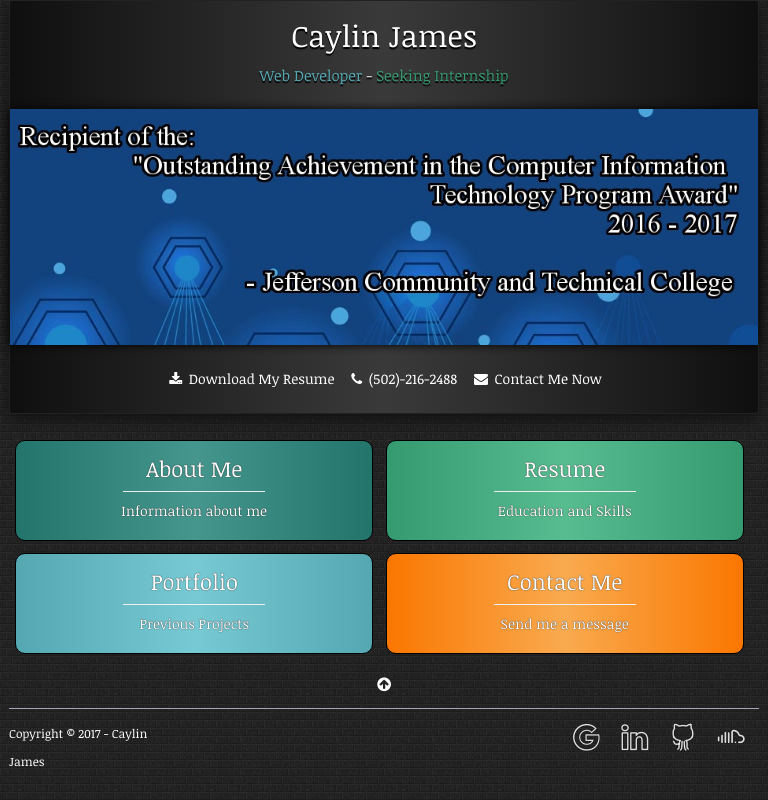
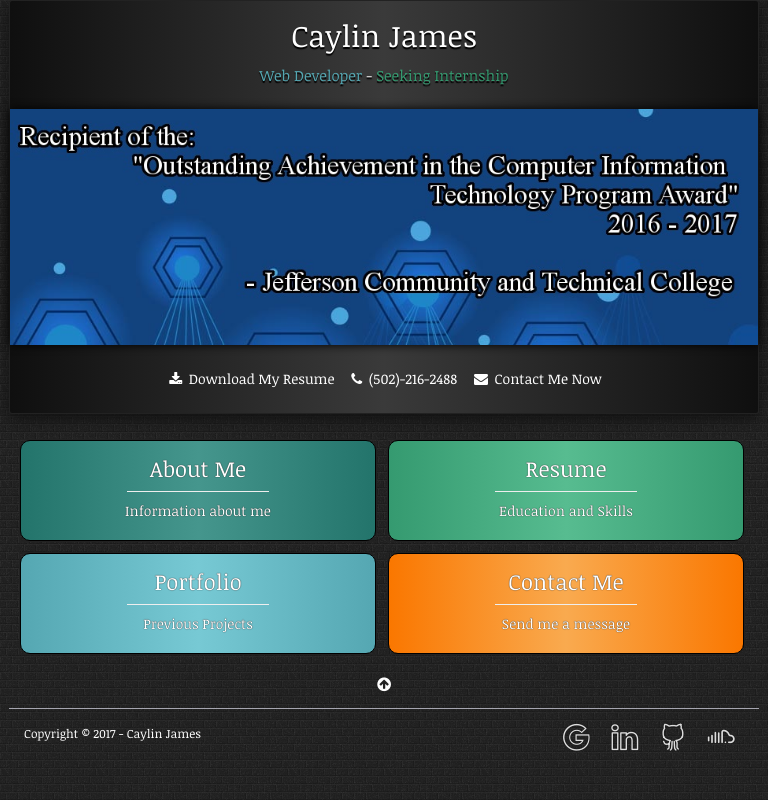
Before and after one commit to pwnrod/caylinjames, a PHP site: page / in a window 768 px wide. Run offline with PHP 8.4, Linux system fonts and the light colour scheme; some libraries are stand-ins or nearby versions.

Commit message:
Added additional media queries for better tablet sized responsiveness

```diff
--- a/css/myStyle.css
+++ b/css/myStyle.css
@@ -45,6 +45,7 @@ a, a:visited {
 /*** HEADER STYLES ***/
 
 header .container {
+    background: #191919;
     background: -webkit-linear-gradient(left, #0f0f0f, #3a3a3a, #0f0f0f);
     border-radius: 3px;
     box-shadow: 0px 5px 15px #111;
@@ -118,7 +119,7 @@ header .quickInfo a {
 
 .box {
     width: 24%;
-    margin: 10px 0.5%;
+    margin: 10px .5%;
     float: left;
     text-align: center;
     text-shadow: 0 0 2px #000;
@@ -355,7 +356,7 @@ footer .container {
 }
 
 footer .social {
-    padding-left: 100px;
+    padding-left: 90px;
     margin-top: 5px;
 }
 
@@ -390,6 +391,9 @@ footer .social a:hover {
     }
     nav .container .row {
       margin: 0;
+    }
+    #tabs {
+      padding: 0 !important;
     }
     .box {
       width: 100% !important;
@@ -432,6 +436,9 @@ footer .social a:hover {
     header .logo p.lsub {
         font-size: 15px;
     }
+    #tabs {
+     padding-left: 5px !important;
+    }
     .box {
       width: 48%;
       margin: 5px 0.7%;
@@ -452,14 +459,18 @@ footer .social a:hover {
     }
     footer .social {
         padding-left: 0px !important;
+    }
+    #fcontent {
+        max-width: 746px;
+        padding-right: 0px !important;
     };
 }
 
 
 @media (min-width: 768px) and (max-width: 991px){
-  footer .social {
-    padding-left: 35px !important;
-  };
+footer .social {
+    padding-left: 30px !important;
+};
 }
 
 @media (max-width: 991px){
--- a/index.php
+++ b/index.php
@@ -81,7 +81,7 @@ $mailgun = new Mailgun('key-2d0dd887218f2a9eb8d29033bc3856ab', new \Http\Adapter
 
     <nav>
         <div class="container">
-            <div class="row">
+            <div class="row" id="tabs">
 
                   <div class="navs">
 
@@ -308,11 +308,11 @@ $mailgun = new Mailgun('key-2d0dd887218f2a9eb8d29033bc3856ab', new \Http\Adapter
 
     <footer>
         <div class="container">
-            <div class="row">
-                <div class="col-sm-3">
+            <div class="clearfix">
+                <div class="col-sm-4" >
                     <p>Copyright &copy; 2017 - Caylin James</p>
                 </div>
-                <div class="col-sm-4 col-sm-offset-5">
+                <div class="col-sm-4 col-sm-offset-4">
                     <div class="social">
                         <a href="https://plus.google.com/u/0/+CaylinJames" target="_blank"><i class="icon-social-google"></i></a>
                         <a href="https://www.linkedin.com/in/caylin-james-805a42126/" target="_blank"><i class="icon-social-linkedin"></i></a>
```
